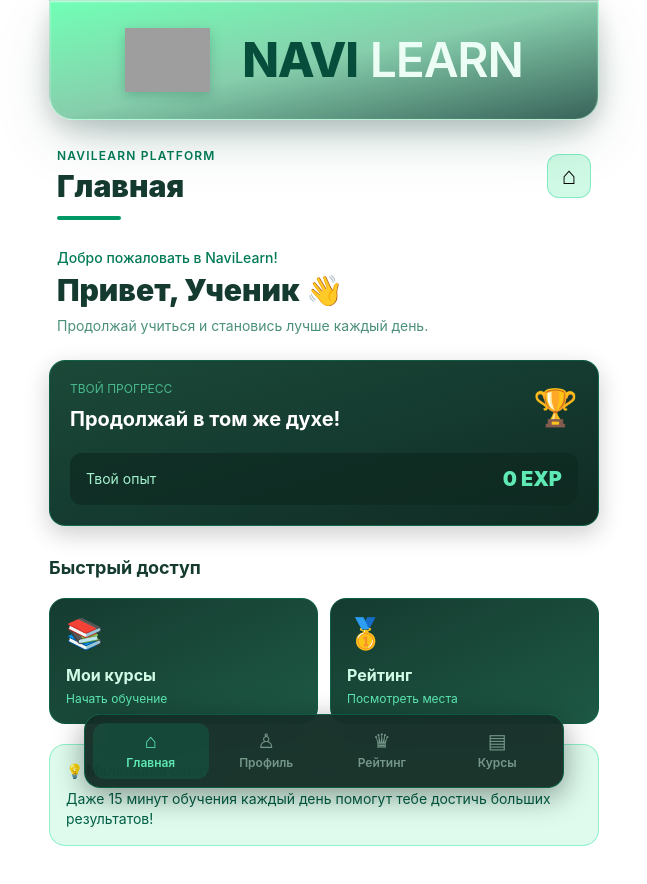
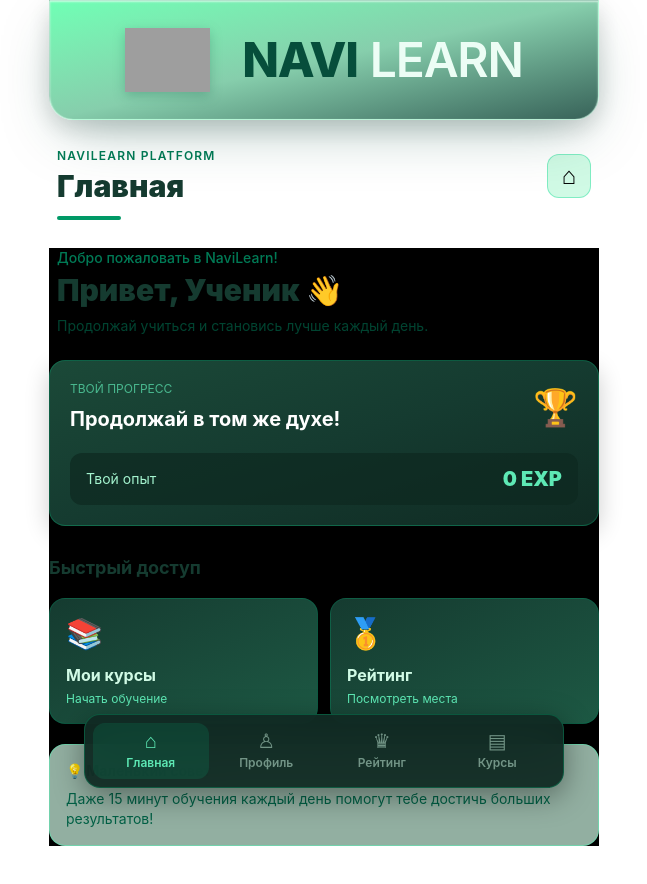
Before and after one commit to DEV-Huseyn/NaviLearn, a React (Vite) app: page /NaviLearn/course in a window 1280 px wide. Shown: the top 884 px of the page, without its empty margins (316-963 px from the left). Built offline with nearby package versions, Linux system fonts and the light colour scheme; no server answers; sample sign-in values are in the browser's storage; grey boxes are pictures that could not be loaded.

Commit message:
upgrade bg-color

```diff
--- a/src/components/coursePage/components/Home.jsx
+++ b/src/components/coursePage/components/Home.jsx
@@ -4,7 +4,7 @@ import React from 'react'
 const Home = ({ currentUser, setActivePage }) => {
 
     return (
-        <section className="mx-auto w-[96%] sm:w-[90%] lg:w-[550px] mt-7 mb-8">
+        <section className="bg-black mx-auto w-[96%] sm:w-[90%] lg:w-[550px] mt-7 mb-8">
 
             {/* Приветствие */}
             <div className="mb-6 px-2">
```
